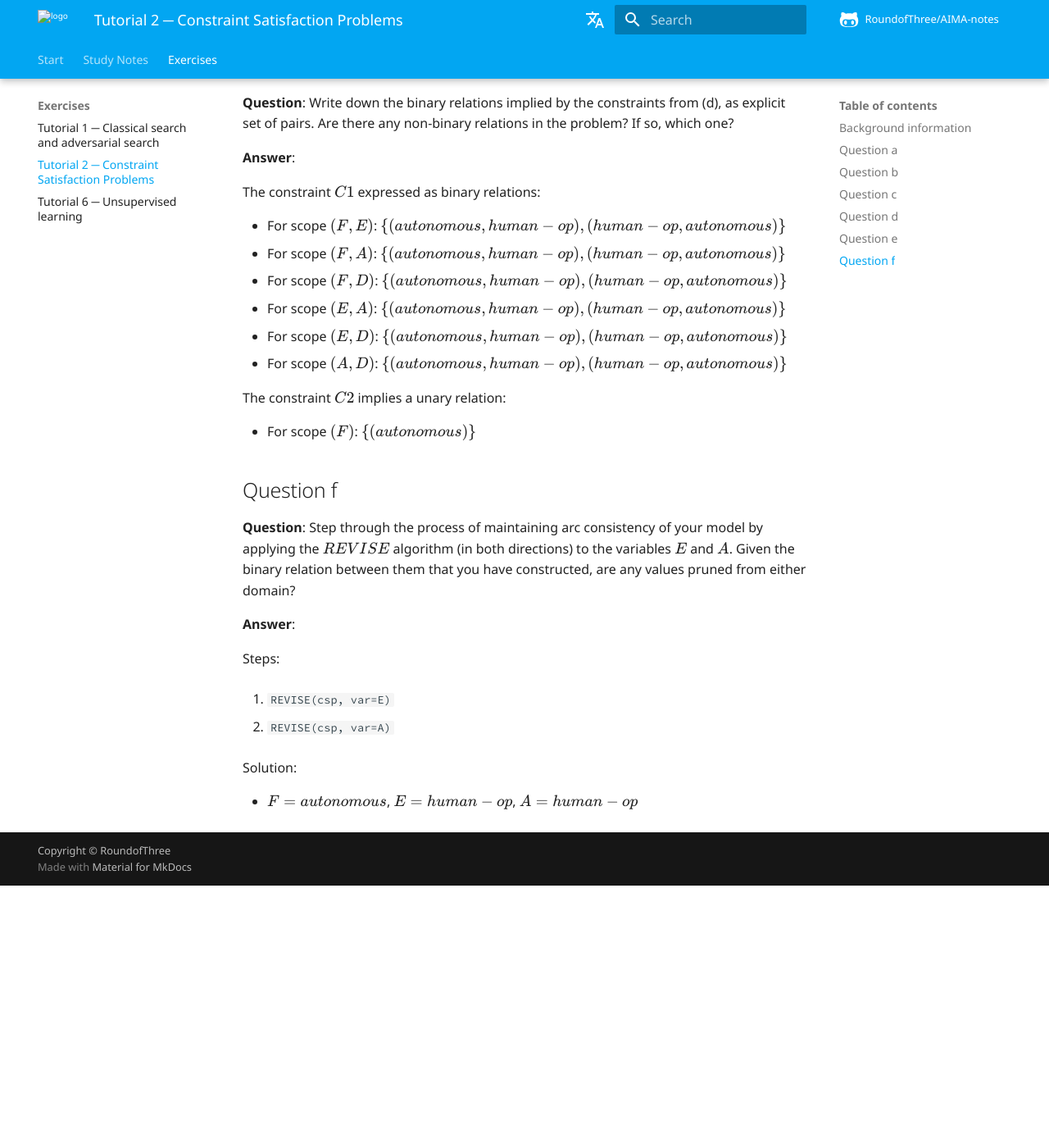
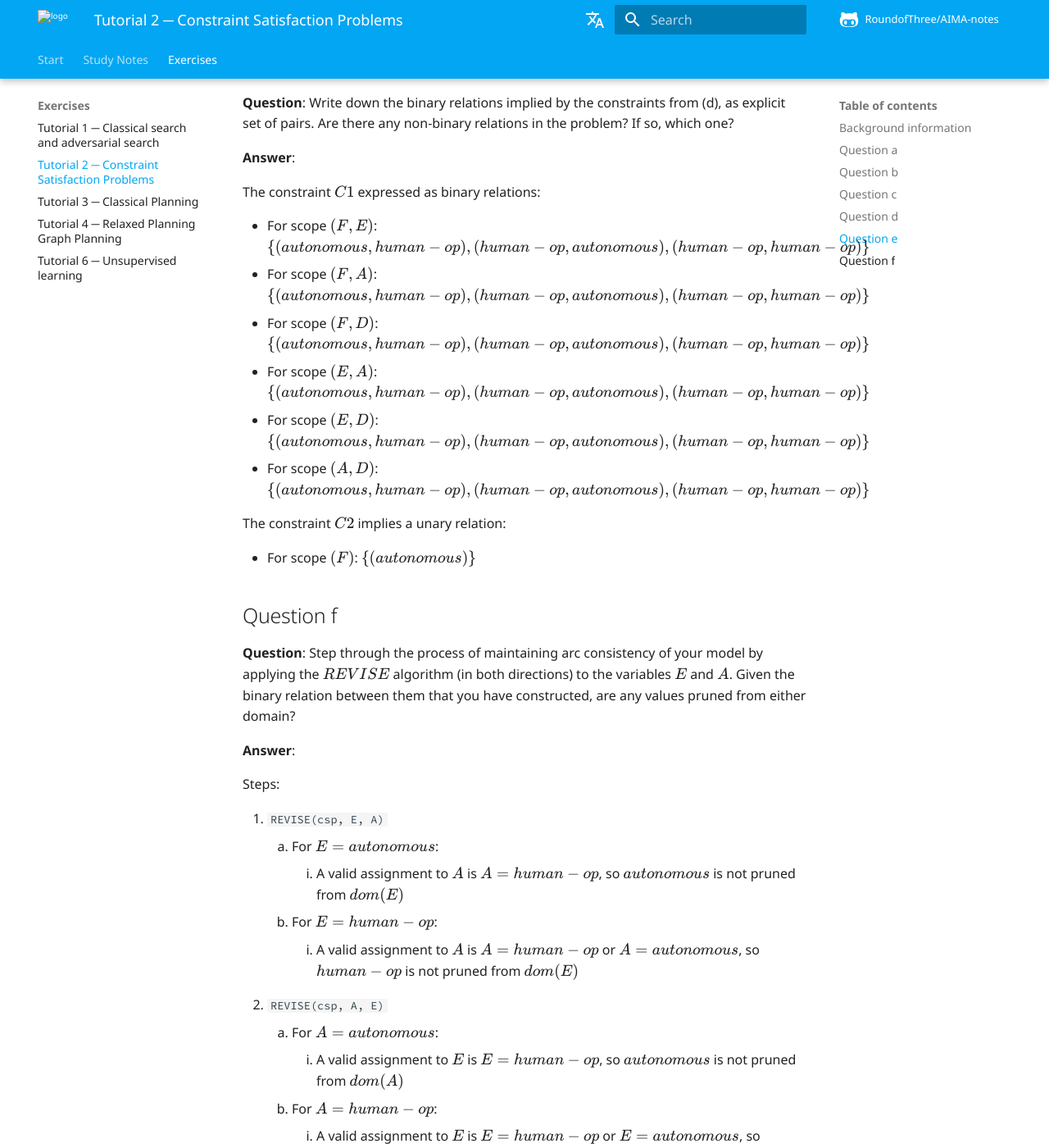
Before and after one commit to RoundofThree/AIMA-notes, an MkDocs documentation site: the page built from docs/en/docs/exercises/tutorial-2/tutorial-2.md, in a window 1280 px wide and 1400 px high, scrolled down 1803 px. Shown: the whole window at 82% size. Built offline with MkDocs 1.6.1 and Material for MkDocs 9.7.7, drawn with Linux system fonts in a browser that asks for light colours; formulas are drawn with MathJax 3; comment, search, counter and statistics services are not loaded; before the commit the page ends 2883 px from its top, so only the background shows below that; some of the changed text lies outside the part shown.

Commit message:
Add tutorial 3

```diff
--- a/docs/en/docs/exercises/tutorial-2/tutorial-2.md
+++ b/docs/en/docs/exercises/tutorial-2/tutorial-2.md
@@ -67,12 +67,12 @@
 
 The constraint $C1$ expressed as binary relations:
 
-- For scope $(F, E)$: $\{(autonomous, human-op), (human-op, autonomous)\}$
-- For scope $(F, A)$: $\{(autonomous, human-op), (human-op, autonomous)\}$
-- For scope $(F, D)$: $\{(autonomous, human-op), (human-op, autonomous)\}$
-- For scope $(E, A)$: $\{(autonomous, human-op), (human-op, autonomous)\}$
-- For scope $(E, D)$: $\{(autonomous, human-op), (human-op, autonomous)\}$
-- For scope $(A, D)$: $\{(autonomous, human-op), (human-op, autonomous)\}$
+- For scope $(F, E)$: $\{(autonomous, human-op), (human-op, autonomous), (human-op, human-op)\}$
+- For scope $(F, A)$: $\{(autonomous, human-op), (human-op, autonomous), (human-op, human-op)\}$
+- For scope $(F, D)$: $\{(autonomous, human-op), (human-op, autonomous), (human-op, human-op)\}$
+- For scope $(E, A)$: $\{(autonomous, human-op), (human-op, autonomous), (human-op, human-op)\}$
+- For scope $(E, D)$: $\{(autonomous, human-op), (human-op, autonomous), (human-op, human-op)\}$
+- For scope $(A, D)$: $\{(autonomous, human-op), (human-op, autonomous), (human-op, human-op)\}$
 
 The constraint $C2$ implies a unary relation:
 
@@ -85,10 +85,33 @@
 
 Steps:
 
-1. `REVISE(csp, var=E)`
+1. `REVISE(csp, E, A)`
+    1. For $E = autonomous$:
+        1. A valid assignment to $A$ is $A = human-op$, so $autonomous$ is not pruned from $dom(E)$
+    2. For $E = human-op$:
+        1. A valid assignment to $A$ is $A = human-op$ or $A = autonomous$, so $human-op$ is not pruned from $dom(E)$
+1. `REVISE(csp, A, E)`
+    1. For $A = autonomous$:
+        1. A valid assignment to $E$ is $E = human-op$, so $autonomous$ is not pruned from $dom(A)$
+    2. For $A = human-op$:
+        1. A valid assignment to $E$ is $E = human-op$ or $E = autonomous$, so $human-op$ is not pruned from $dom(A)$
 
-2. `REVISE(csp, var=A)`
+By revising the arc consistency of $(E, A)$ and $(A, E)$ no values are pruned. If we revise all the variables against $F$:
+
+1. `REVISE(csp, E, F)`
+    1. For $E = autonomous$:
+        1. Given C1, $F = autonomous$, so there are no matching pairs in the binary relation. $autonomous$ is pruned from $dom(E)$
+    2. For $E = human-op$:
+        1. A valid assignment to $F$ is $F = autonomous$, so $human-op$ is not pruned from $dom(E)$
+
+After which $dom(E) = \{human-op\}$.
+
+The same process is applied for other variables:
+
+2. `REVISE(csp, A, F)` $\to dom(A) = \{human-op\}$
+3. `REVISE(csp, D, F)` $\to dom(D) = \{human-op\}$
+
 
 Solution:
 
-- $F = autonomous$, $E = human-op$, $A = human-op$
+- $F = autonomous$, $E = human-op$, $A = human-op$, $D = human-op$
--- a/docs/en/mkdocs.yml
+++ b/docs/en/mkdocs.yml
@@ -16,6 +16,7 @@
   icon:
     repo: fontawesome/brands/github-alt
   logo: https://roundofthree.github.io/favicon.png
+  favicon: https://roundofthree.github.io/favicon.png
   features:
   - navigation.tabs
   - navigation.tabs.sticky
@@ -38,6 +39,8 @@
 - Exercises:
   - exercises/tutorial-1/tutorial-1.md
   - exercises/tutorial-2/tutorial-2.md
+  - exercises/tutorial-3/tutorial-3.md
+  - exercises/tutorial-4/tutorial-4.md
   - exercises/tutorial-6/tutorial-6.md
 markdown_extensions:
 - admonition
```
Also changed, not shown: docs/en/docs/exercises/tutorial-3/tutorial-3.md (added, +80 -0 lines), docs/en/docs/exercises/tutorial-4/tutorial-4.md (added, +4 -0 lines), docs/en/docs/exercises/tutorial-4/figure/tut4-ex1-sol.png (added), 1 other file.
